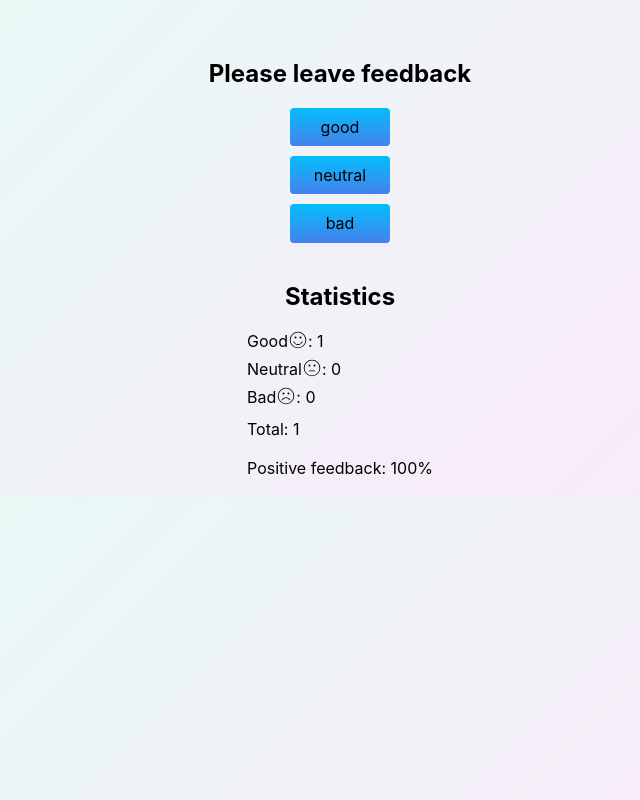
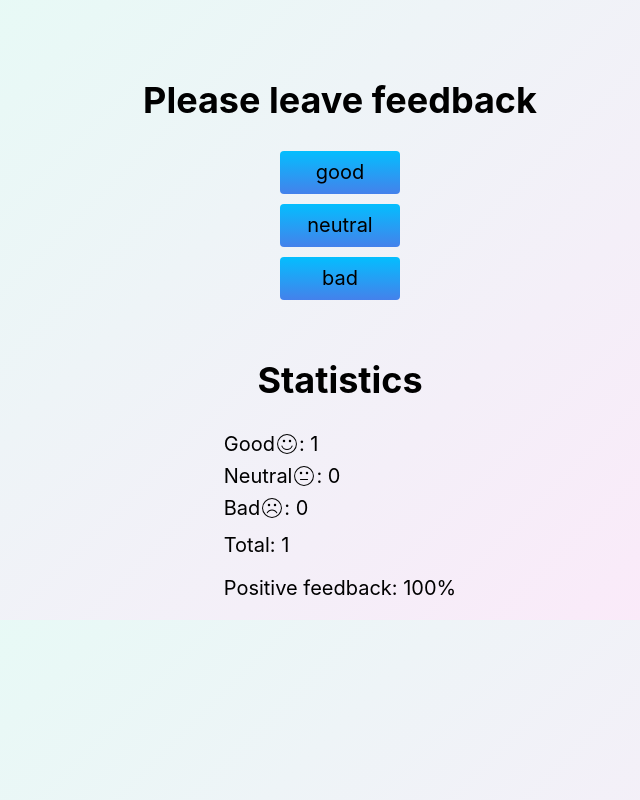
Before and after one commit to TetianaUMKA/goit-react-hw-02-feedback, a React (Create React App) app: page / in a window 1280 px wide. Both pictures are taken after a click on the button "good". Shown: the whole page, without its empty margins (300-940 px from the left). Built offline with nearby package versions, Linux system fonts and the light colour scheme.

Commit message:
Correct font-size, padding etc

```diff
--- a/src/components/FeedbackOptions/FeedbackOptions.styled.jsx
+++ b/src/components/FeedbackOptions/FeedbackOptions.styled.jsx
@@ -7,7 +7,7 @@ export const FeedbackItem = styled.li`
 `;
 
 export const FeedbackBtn = styled.button`
-  width: 100px;
+  width: 120px;
   padding: 10px;
   border-radius: 4px;
   border: transparent;
--- a/src/components/Section/Section.jsx
+++ b/src/components/Section/Section.jsx
@@ -1,11 +1,11 @@
 import PropTypes from 'prop-types';
 
-import { SiteSection } from './Section.styled';
+import { SiteSection, Title } from './Section.styled';
 
 export const Section = ({ title, children }) => {
   return (
     <SiteSection>
-      <h2>{title}</h2>
+      <Title>{title}</Title>
       {children}
     </SiteSection>
   );
--- a/src/components/Section/Section.styled.jsx
+++ b/src/components/Section/Section.styled.jsx
@@ -4,6 +4,11 @@ export const SiteSection = styled.section`
   display: flex;
   flex-direction: column;
   align-items: center;
-  gap: 20px;
-  padding-top: 40px;
+  gap: 30px;
+  padding-top: 60px;
+  font-size: 20px;
 `;
+
+export const Title = styled.h2`
+  font-size: 36px;
+`;
--- a/src/components/Statistics/Statistics.jsx
+++ b/src/components/Statistics/Statistics.jsx
@@ -19,19 +19,19 @@ export const Statistics = ({
       <StatItem>
         <StatItemData>
           Good
-          <CiFaceSmile size="20" />: {good}
+          <CiFaceSmile size="24" />: {good}
         </StatItemData>
       </StatItem>
       <StatItem>
         <StatItemData>
           Neutral
-          <CiFaceMeh size="20" />: {neutral}
+          <CiFaceMeh size="24" />: {neutral}
         </StatItemData>
       </StatItem>
       <StatItem>
         <StatItemData>
           Bad
-          <CiFaceFrown size="20" />: {bad}
+          <CiFaceFrown size="24" />: {bad}
         </StatItemData>
       </StatItem>
       <StatItem>
```
